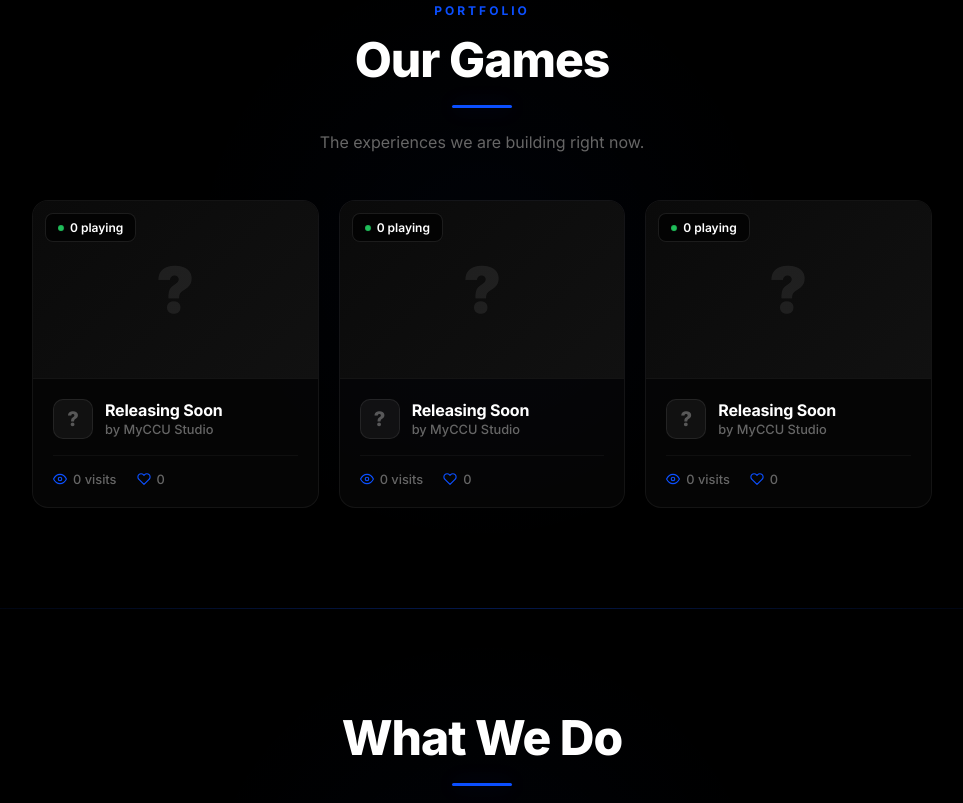
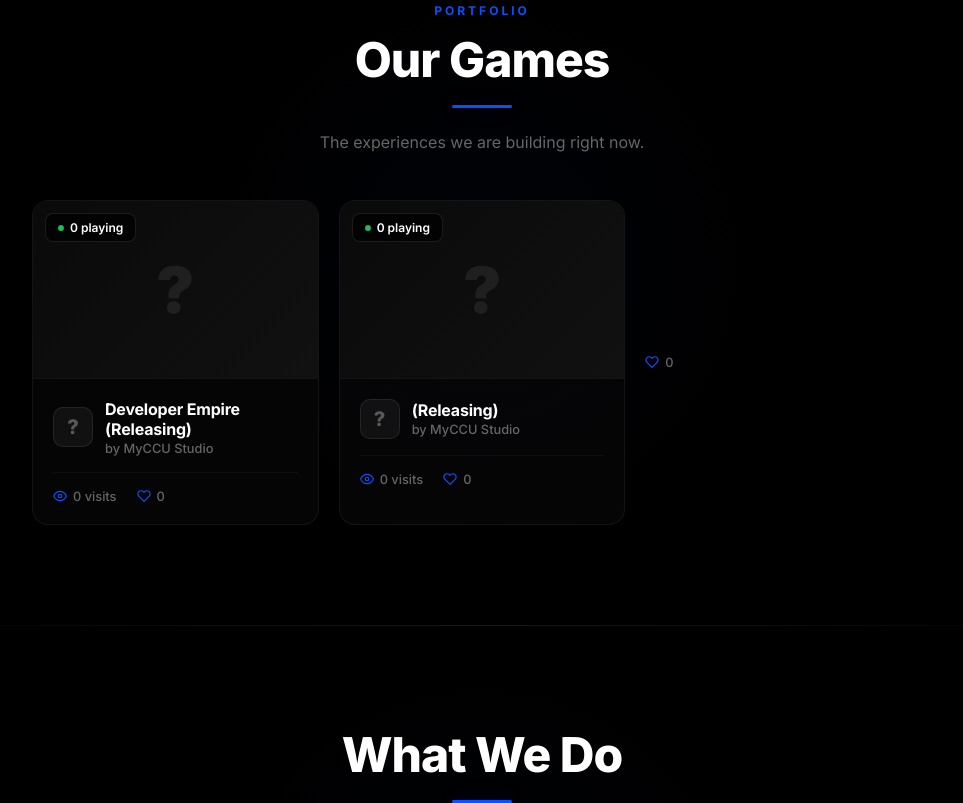
Before and after one commit to YoSklllAura/project-5252, a website built with Vite: page index.html in a window 1280 px wide. Shown: the part 1234-2037 px from the top of the page, without its empty margins (158-1121 px from the left). Built offline with nearby package versions, Linux system fonts and the light colour scheme.

Commit message:
Update index.html

```diff
--- a/index.html
+++ b/index.html
@@ -89,7 +89,7 @@
                   <span>?</span>
                 </div>
                 <div class="game-header-info">
-                  <h3 class="game-name">Releasing Soon</h3>
+                  <h3 class="game-name">Developer Empire (Releasing)</h3>
                   <p class="game-creator">by MyCCU Studio</p>
                 </div>
               </div>
@@ -126,7 +126,7 @@
                   <span>?</span>
                 </div>
                 <div class="game-header-info">
-                  <h3 class="game-name">Releasing Soon</h3>
+                  <h3 class="game-name"> (Releasing)</h3>
                   <p class="game-creator">by MyCCU Studio</p>
                 </div>
               </div>
@@ -147,34 +147,6 @@
               </div>
             </div>
           </div>
-          <div class="game-card">
-            <div class="game-image">
-              <div class="game-image-placeholder">
-                <span class="game-image-text">?</span>
-              </div>
-              <div class="game-badge">
-                <span class="game-badge-dot"></span>
-                <span class="game-badge-text">0 playing</span>
-              </div>
-            </div>
-            <div class="game-info">
-              <div class="game-header">
-                <div class="game-icon">
-                  <span>?</span>
-                </div>
-                <div class="game-header-info">
-                  <h3 class="game-name">Releasing Soon</h3>
-                  <p class="game-creator">by MyCCU Studio</p>
-                </div>
-              </div>
-              <div class="game-stats">
-                <div class="game-stat">
-                  <svg viewBox="0 0 24 24" fill="none" stroke="currentColor" stroke-width="2" stroke-linecap="round" stroke-linejoin="round">
-                    <path d="M1 12s4-8 11-8 11 8 11 8-4 8-11 8-11-8-11-8z"/>
-                    <circle cx="12" cy="12" r="3"/>
-                  </svg>
-                  <span>0 visits</span>
-                </div>
                 <div class="game-stat">
                   <svg viewBox="0 0 24 24" fill="none" stroke="currentColor" stroke-width="2" stroke-linecap="round" stroke-linejoin="round">
                     <path d="M20.84 4.61a5.5 5.5 0 0 0-7.78 0L12 5.67l-1.06-1.06a5.5 5.5 0 0 0-7.78 7.78l1.06 1.06L12 21.23l7.78-7.78 1.06-1.06a5.5 5.5 0 0 0 0-7.78z"/>
```
